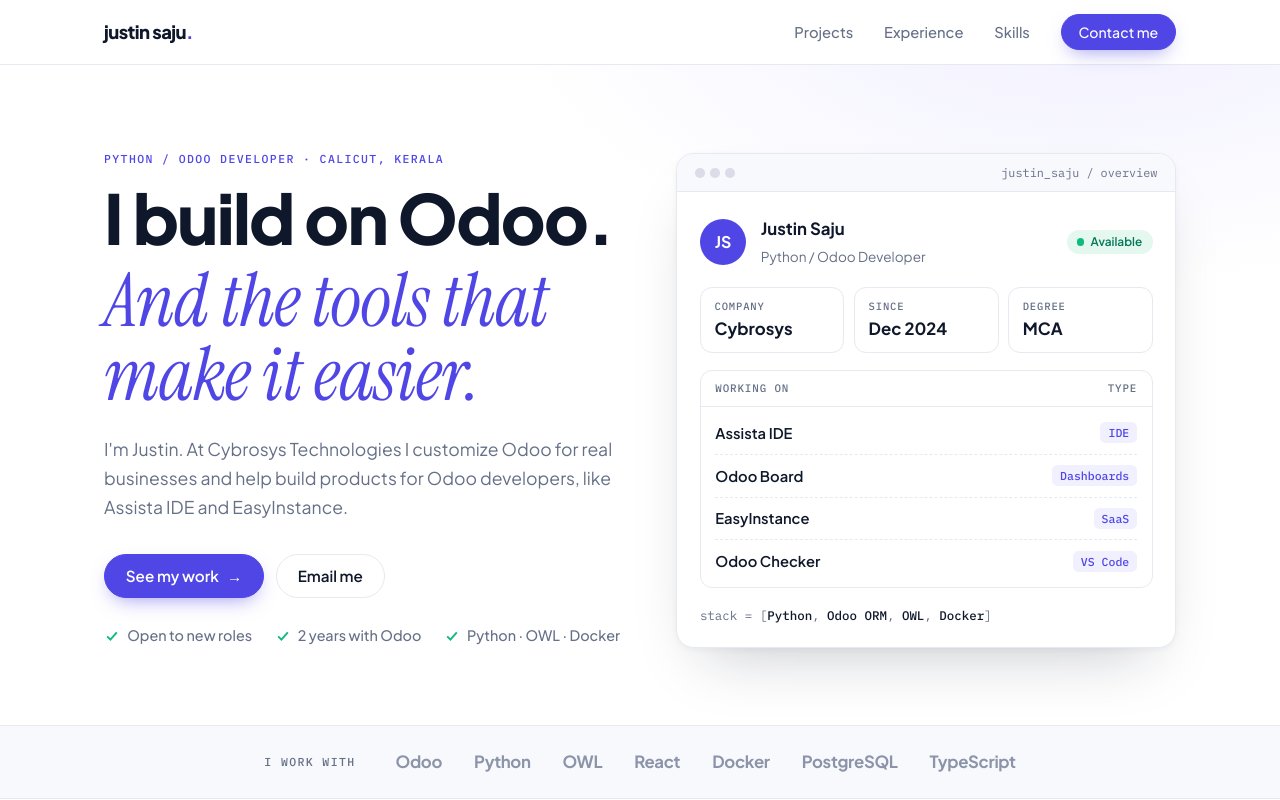
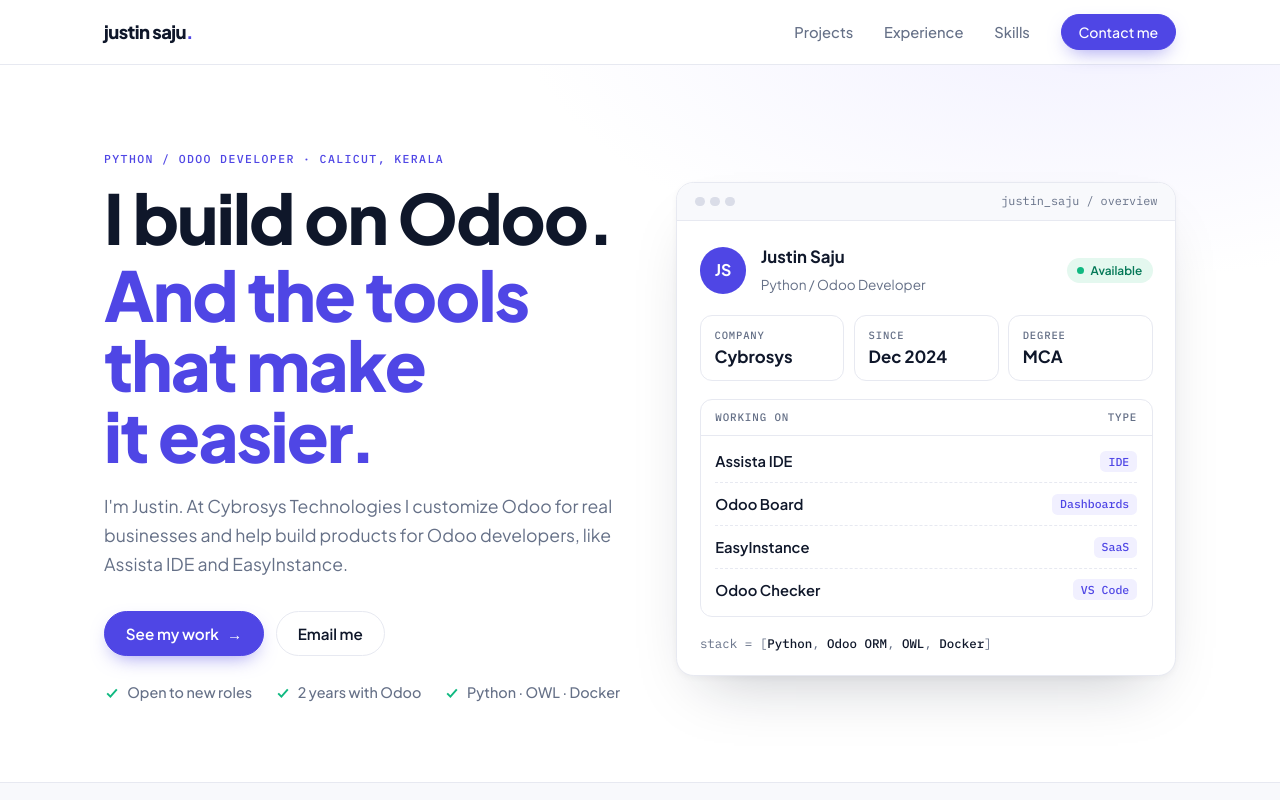
Before and after one commit to justinsaju66/justinsaju66.github.io, a plain HTML site: page index.html in a window 1280 px wide. Shown: the top 800 px of the page. Drawn offline with Linux system fonts and the light colour scheme.

Commit message:
Use regular font style in headings

```diff
--- a/index.html
+++ b/index.html
@@ -10,7 +10,7 @@
 <title>Justin Saju</title>
 <link rel="preconnect" href="https://fonts.googleapis.com">
 <link rel="preconnect" href="https://fonts.gstatic.com" crossorigin>
-<link rel="stylesheet" href="https://fonts.googleapis.com/css2?family=Plus+Jakarta+Sans:wght@400;500;600;700;800&family=Instrument+Serif:ital@0;1&family=IBM+Plex+Mono:wght@400;500&display=swap">
+<link rel="stylesheet" href="https://fonts.googleapis.com/css2?family=Plus+Jakarta+Sans:wght@400;500;600;700;800&family=IBM+Plex+Mono:wght@400;500&display=swap">
 <style>
 /* Layout: clean SaaS-style page. Split hero with a "workspace" card, then centered section heads over left-aligned content. Light-only by design. */
 :root {
@@ -26,7 +26,6 @@
   --soft-emerald: #E4F8EF;
 
   --body: "Plus Jakarta Sans", "Segoe UI", system-ui, sans-serif;
-  --serif: "Instrument Serif", Georgia, "Times New Roman", serif;
   --mono: "IBM Plex Mono", ui-monospace, Consolas, monospace;
   --r: .75rem;
 }
@@ -43,7 +42,7 @@ a { color: inherit; }
 a:focus-visible, button:focus-visible { outline: 2px solid var(--indigo); outline-offset: 3px; border-radius: 6px; }
 h1, h2, h3 { margin: 0; text-wrap: balance; letter-spacing: -.025em; }
 p { margin: 0; }
-em.s { font-family: var(--serif); font-style: italic; font-weight: 400; color: var(--indigo); letter-spacing: -.01em; }
+em.s { font-style: normal; font-weight: inherit; color: var(--indigo); }
 .label { font: 500 .72rem/1 var(--mono); letter-spacing: .12em; text-transform: uppercase; color: var(--indigo); }
 
 /* nav */
@@ -65,7 +64,7 @@ body::before { content: ""; position: fixed; inset: 0 0 auto; height: env(safe-a
 .hero { background: radial-gradient(60rem 30rem at 85% -10%, var(--soft-indigo), transparent 60%), var(--paper); padding-block: clamp(3rem, 7vw, 5.5rem) clamp(3rem, 6vw, 5rem); }
 .hero .wrap { display: grid; grid-template-columns: minmax(0, 1.05fr) minmax(0, 1fr); gap: 3rem; align-items: center; }
 .hero h1 { font-size: clamp(2.6rem, 6vw, 4.3rem); line-height: 1.02; font-weight: 800; margin-top: 1.1rem; }
-.hero h1 em.s { display: block; font-size: 1.08em; line-height: 1; margin-top: .15em; }
+.hero h1 em.s { display: block; margin-top: .1em; }
 .hero .sub { color: var(--muted); font-size: 1.1rem; max-width: 33rem; margin-top: 1.4rem; }
 .cta { display: flex; flex-wrap: wrap; gap: .75rem; margin-top: 2rem; }
 .checks { display: flex; flex-wrap: wrap; gap: .5rem 1.4rem; margin-top: 1.6rem; color: var(--muted); font-size: .9rem; font-weight: 500; }
```
